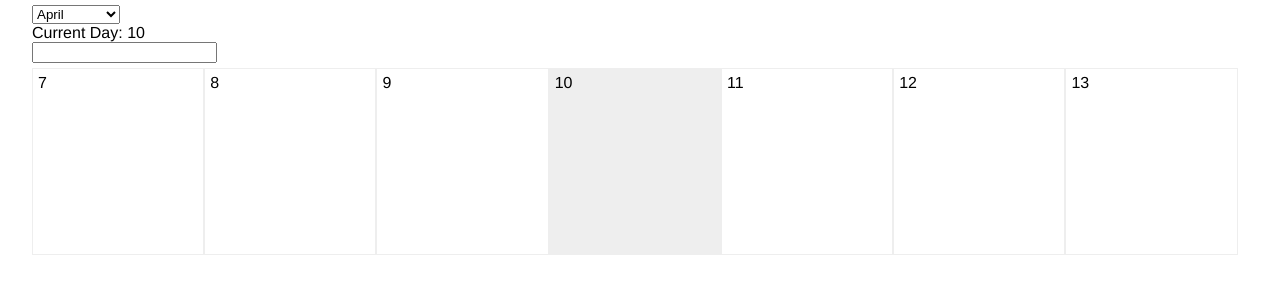
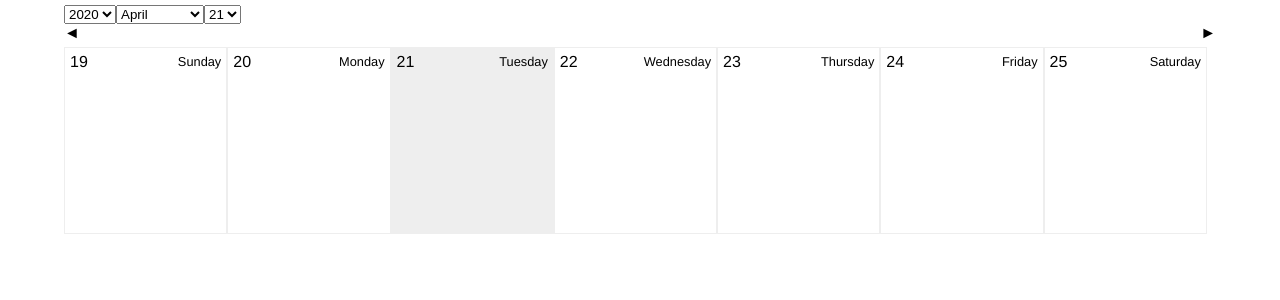
Before and after one commit to cgardn/react-emporium, a React (Create React App) app: page / in a window 1280 px wide. Shown: the top 300 px of the page. Built offline with nearby package versions, Linux system fonts and the light colour scheme.

Commit message:
week display with previous/next week buttons. Issues in comment at top of file.

```diff
--- a/src/Calendar.css
+++ b/src/Calendar.css
@@ -9,11 +9,13 @@
   display: flex;
   flex-wrap: wrap;
   height: calc(30% - 40px);
-  width: 95vw;
+  width: 90vw;
   margin-top: 5px;
 }
 
 .calendar-day {
+  display: flex;
+  justify-content: space-between;
   width: 14%;
   flex: 0 0 14%;
   border: thin solid #eee;
@@ -26,3 +28,18 @@
 .calendar-day-number {
   margin: 5px 5px;
 }
+
+.calendar-day-name {
+  margin: 6px 5px 0 0;
+  padding: 0;
+  font-size: 0.8rem;
+}
+
+.week-switch-container {
+  display: flex;
+  justify-content: space-between;
+}
+
+.week-switch-button {
+  cursor: pointer;
+}
--- a/src/Calendar.js
+++ b/src/Calendar.js
@@ -1,5 +1,11 @@
 import React from 'react';
 import './Calendar.css';
+
+// TODO
+//  - need to use Date() to get number of days in a month, to account for leap years
+//  - under certain unknown conditions, going back a month with the dropdown only goes to the 1st of that month
+//  - <Week/> only knows about the number date of today, and highlights that day on every month
+//    -> so if it's April 25th, then when you scroll ahead to May 25th it'll be highlighted too
 
 const utils = {
   dayCounts: {
@@ -21,19 +27,35 @@ const utils = {
     'July', 'August', 'September', 'October', 'November',
     'December'
   ],
+  dayNames: [
+    "Sunday", "Monday", "Tuesday", "Wednesday", "Thursday", "Friday", "Saturday"
+  ],
+
   thisMonth: () => {
     const d = new Date();
     return d.getMonth();
   },
 };
 
-const Monthpicker = (props) => {
+const Datepicker = (props) => {
   return (
-    <form onSubmit={event => {
-      props.onMonthSubmit(event.target.value)}}>
+    <form>
       <select
-        onChange={event => {
-          props.onMonthSubmit(event.target.value)}}
+        onChange={event => props.onYearChange(event.target.value)}
+        name="year"
+        id="year-select"
+        value={props.year}
+      >
+        {[...Array(3).keys()].map( (item, index) => (
+          <option
+            key={index+1000}
+            value={item + (props.year - 1)}
+          >{item + (props.year-1)}
+          </option>
+        ))};
+      </select>
+      <select
+        onChange={event => props.onMonthChange(event.target.value)}
         name="month"
         id="month-select"
         value={props.month}
@@ -46,6 +68,21 @@ const Monthpicker = (props) => {
           </option>
         ))};
       </select>
+      <select
+        onChange={event => props.onDayChange(event.target.value)}
+        name="day"
+        id="day-select"
+        value={props.day}
+        selected={props.day}
+      >
+        {[...Array(utils.dayCounts[props.month]).keys()].map( (item, index) => (
+          <option
+            key={index+10000}
+            value={index+1}
+           >{index+1}
+          </option>
+        ))}
+      </select>
     </form>
   );
 };
@@ -56,60 +93,109 @@ const Day = (props) => {
       <div className="calendar-day-number">
         {props.number}
       </div>
+      <div className="calendar-day-name">
+        {utils.dayNames[props.day]}
+      </div>
+    </div>
+  );
+};
+
+const Weekswitcher = (props) => {
+  return (
+    <div className="week-switch-container">
+    <div className="week-switch-button" onClick={props.previousWeek}>{'\u25C4'}</div>
+    <div className="week-switch-button" onClick={props.nextWeek}>{'\u25BA'}</div>
     </div>
   );
 };
 
 const Week = (props) => {
   // receives current day, returns list of <Day /> with
-  // correct numbering (Monday to Sunday)
-  //
-  // needs to keep monday first and just move the shaded "today" day around currentDay changes on calendar parent
+  // correct numbering
+
+  const weekNums = (dateProp) => {
+    // takes today's date number, returns date numbers for this week from Sunday to Saturday, as an array
+    //   purpose: use the Date object's functions so month boundaries are handled correctly
+    let week = [];
+    let date = new Date(dateProp);
+
+    // set day to Sunday before loop
+    date.setDate(date.getDate()-date.getDay());
+    for (let i=0; i<7;i++) {
+      week.push(date.getDate());
+      date.setDate(date.getDate()+1);
+    }
+    return week;
+  };
+
   return (
+    <>
     <div className="calendar-container">
-      {[...Array(7).keys()].map( (item, index) => (
+      {weekNums(props.dateObj).map( (item, index) => (
         <Day
           key={index+1}
-          number={index+(props.day-3)}
-          today={props.day}
+          number={item}
+          today={props.todayDate}
+          day={index}
         />
       ))}
     </div>
+    </>
   );
 };
 
 const Calendar = (props) => {
-  const [month, setMonth] = React.useState(utils.thisMonth);
-  const [currentDay, setCurrentDay] = React.useState(10);
+  const [currentDay, setCurrentDay] = React.useState(new Date());
+  const [displayDay, setDisplayDay] = React.useState(new Date());
+
+  const handleYearChange = (newYear) => {
+    setDisplayDay(new Date(displayDay.setYear(newYear)));
+  };
+
   const handleMonthChange = (newMonth) => {
-    setMonth(newMonth);
+    setDisplayDay(new Date(displayDay.setMonth(newMonth)));
   };
-  const handleDayChange = (newDay) => {
-    setCurrentDay(newDay);
+
+  const handleDayChange = (newDate) => {
+    setDisplayDay(new Date(displayDay.setDate(newDate)));
   };
+
+  const handlePreviousWeek = () => {
+    console.log(displayDay);
+    setDisplayDay(new Date(displayDay.setDate(displayDay.getDate()-7)));
+    console.log(displayDay);
+  };
+
+  const handleNextWeek = () => {
+    console.log(displayDay);
+    setDisplayDay(new Date(displayDay.setDate(displayDay.getDate()+7)));
+    console.log(displayDay);
+  };
+
   const handleSubmit = () => {
     console.log(currentDay);
   };
 
   return (
     <div className="app">
-    <Monthpicker
-      onMonthSubmit={handleMonthChange}
-      month={month}
+    <Datepicker
+      onYearChange={handleYearChange}
+      onMonthChange={handleMonthChange}
+      onDayChange={handleDayChange}
+      onDateSubmit={handleSubmit}
+      year={displayDay.getFullYear()}
+      month={displayDay.getMonth()}
+      day={displayDay.getDate()}
     />
-    Current Day: {currentDay}
-    <form
-      onSubmit={event => {
-        event.preventDefault()
-        handleSubmit()
-      }}
-    >
-      <input
-        onChange={event => {
-        handleDayChange(event.target.value)}}
-      ></input>
-    </form>
-    <Week day={currentDay} />
+    <Weekswitcher
+      previousWeek={handlePreviousWeek}
+      nextWeek={handleNextWeek}
+    />
+    <Week
+      dateObj={displayDay}
+      todayDate={currentDay.getDate()}
+      day={displayDay.getDay()}
+    />
     </div>
   );
 };
```
